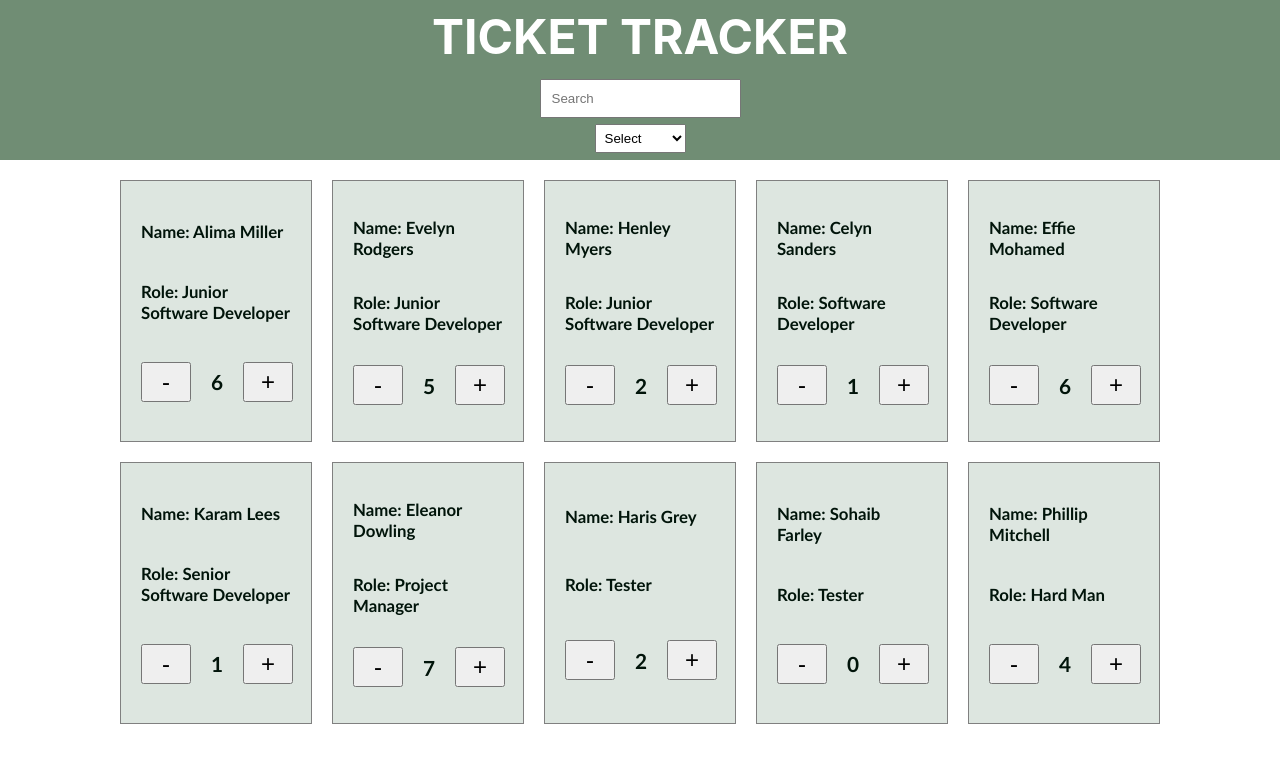
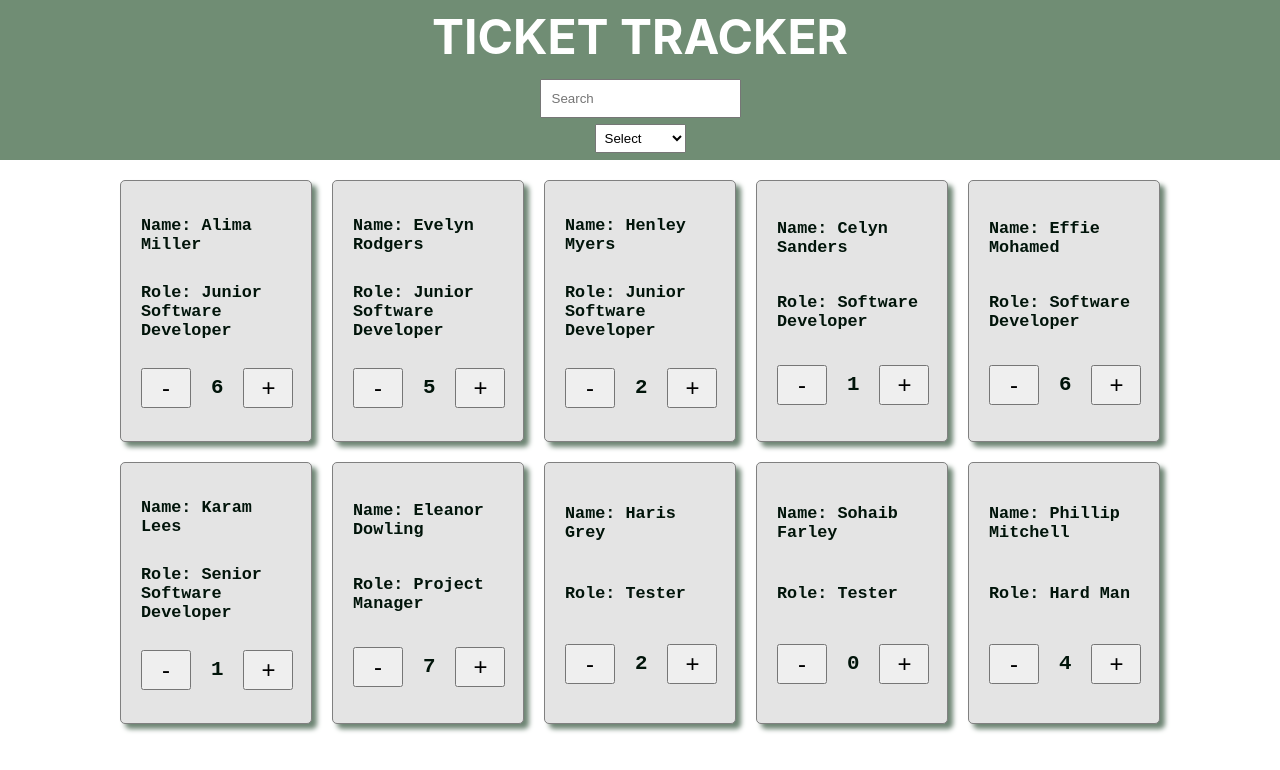
Before and after one commit to BeckyRushton/ticket-tracker, a React (Create React App) app: page / in a window 1280 px wide. Shown: the top 770 px of the page. Built offline with nearby package versions, Linux system fonts and the light colour scheme.

Commit message:
added more styling to overall page

```diff
--- a/src/components/Card/Card.scss
+++ b/src/components/Card/Card.scss
@@ -1,9 +1,11 @@
 .card {
   border: 1px solid grey;
-  background-color: rgb(221, 230, 224);
+  border-radius: 5px;
+  box-shadow: rgb(110, 133, 116) 5px 5px 5px;
+  background-color: rgb(228, 228, 228);
   color: rgb(1, 20, 10);
   padding: 20px;
-  font-family: "Gill Sans", "Gill Sans MT", Calibri, "Trebuchet MS", sans-serif;
+  font-family: monospace;
   font-size: 0.7rem;
   display: flex;
   flex-direction: column;
@@ -29,3 +31,9 @@
   height: 40px;
   width: 50px;
 }
+.plus:hover,
+.minus:hover {
+  background-color: rgb(58, 92, 58);
+  color: white;
+  border: none;
+}
```
